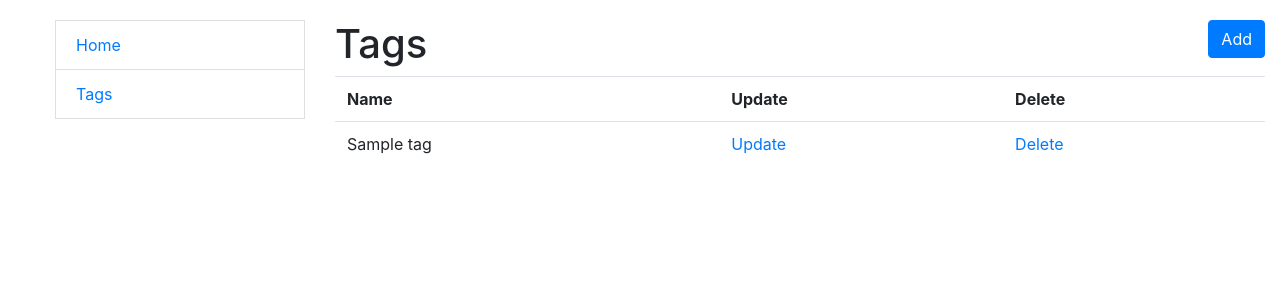
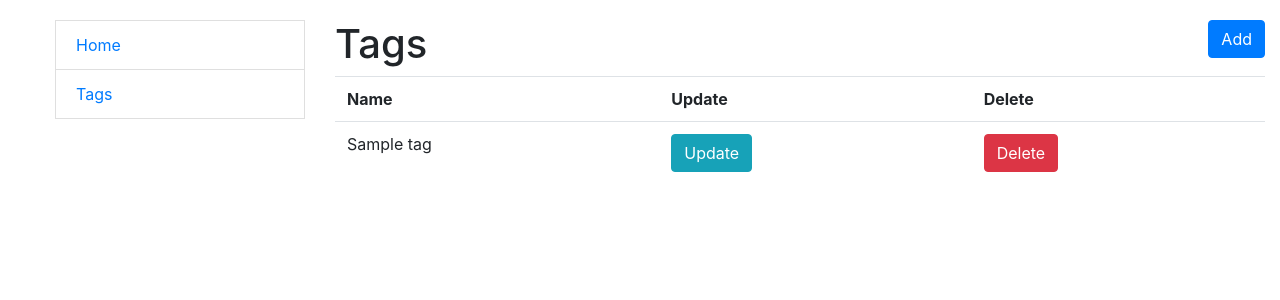
Before and after one commit to V-Shkrobatskyi/Todo-list, a Django app: page /tags/ in a window 1280 px wide. Shown: the top 300 px of the page. Run offline with Django 5.2, Linux system fonts and the light colour scheme; tables that the repository leaves empty hold one stand-in row (values such as "Sample post").

Commit message:
add button in tag_list.html

```diff
--- a/templates/tasks/tag_list.html
+++ b/templates/tasks/tag_list.html
@@ -16,10 +16,10 @@
             {{ tag.name }}
           </td>
           <td>
-            <a href="{% url 'tasks:tag-update' pk=tag.id %}">Update</a>
+            <a class="btn btn-info w-auto me-2" href="{% url 'tasks:tag-update' pk=tag.id %}">Update</a>
           </td>
           <td>
-            <a href="{% url 'tasks:tag-delete' pk=tag.id %}">Delete</a>
+            <a class="btn btn-danger w-auto me-2" href="{% url 'tasks:tag-delete' pk=tag.id %}">Delete</a>
           </td>
         </tr>
       {% endfor %}
```
